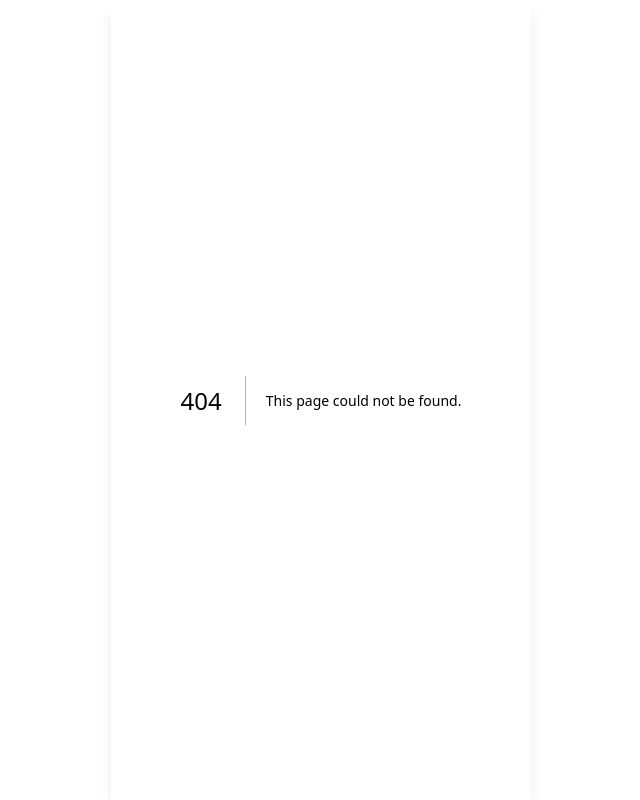
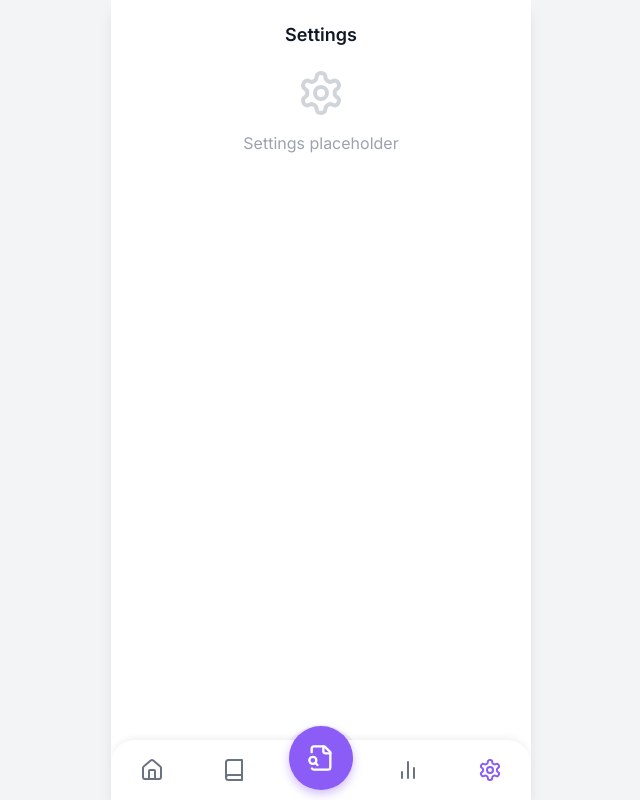
Before and after one commit to muhmdpp/payattuBook, a Next.js app: page /settings in a window 1280 px wide. Before the commit this address had no page. Shown: the whole page, without its empty margins (319-959 px from the left). Built offline with nearby package versions, Linux system fonts and the light colour scheme.

Commit message:
feedback-roll

```diff
--- a/src/app/globals.css
+++ b/src/app/globals.css
@@ -1,12 +1,17 @@
 @import url('https://fonts.googleapis.com/css2?family=Inter:wght@400;500;600;700&display=swap');
 
 :root {
-  --primary: #5B21B6; /* Deep Purple */
+    --primary: #5B21B6;
+    /* Deep Purple */
     --primary-gradient: linear-gradient(180deg, #3B0764 0%, #4C1D95 100%);
-  --accent: #8B5CF6; /* Purple FAB */
-  --success: #22C55E; /* Green button */
-  --background: #F3F4F6; /* Light gray background to show mobile frame */
-  --surface: #FFFFFF; /* White */
+    --accent: #8B5CF6;
+    /* Purple FAB */
+    --success: #22C55E;
+    /* Green button */
+    --background: #F3F4F6;
+    /* Light gray background to show mobile frame */
+    --surface: #FFFFFF;
+    /* White */
     --text-main: #111827;
     --text-muted: #6B7280;
     --border: #E5E7EB;
@@ -27,6 +32,8 @@
     box-sizing: border-box;
     margin: 0;
     padding: 0;
+    /* Disable highlight color on mobile tap to feel native */
+    -webkit-tap-highlight-color: transparent;
 }
 
 body {
@@ -38,6 +45,8 @@ body {
     justify-content: center;
     align-items: flex-start;
     min-height: 100vh;
+    /* Prevent pull-to-refresh and bounce on mobile */
+    overscroll-behavior-y: none;
 }
 
 a {
@@ -49,7 +58,9 @@ ul {
     list-style: none;
 }
 
-button, input, select {
+button,
+input,
+select {
     font-family: inherit;
     color: inherit;
 }
@@ -67,10 +78,18 @@ button {
     min-height: 100vh;
     background-color: var(--surface);
     position: relative;
+    /* Prevent horizontal scrolling */
     overflow-x: hidden;
+    /* Hide vertical scrollbar out of the frame */
+    scrollbar-width: none;
+    -ms-overflow-style: none;
     box-shadow: var(--shadow-lg);
     display: flex;
     flex-direction: column;
+}
+
+.mobile-wrapper::-webkit-scrollbar {
+    display: none;
 }
 
 /* Custom Scrollbar for hidden horizontal scrolls */
--- a/src/app/layout.tsx
+++ b/src/app/layout.tsx
@@ -11,6 +11,7 @@ export const viewport: Viewport = {
     initialScale: 1,
     maximumScale: 1,
     userScalable: false,
+    viewportFit: 'cover',
     themeColor: '#3B0764',
 };
 
--- /dev/null
+++ b/src/app/settings/page.tsx
@@ -0,0 +1,18 @@
+import Header from '@/components/Header';
+import BottomNav from '@/components/BottomNav';
+import { Settings as SettingsIcon } from 'lucide-react';
+
+export default function SettingsPage() {
+    return (
+        <div className="page-container">
+            <Header title="Settings" showBack={false} />
+
+            <main className="form-content" style={{ display: 'flex', flexDirection: 'column', alignItems: 'center', justifyContent: 'center', color: '#9CA3AF', gap: '1rem' }}>
+                <SettingsIcon size={48} color="#D1D5DB" />
+                <p>Settings placeholder</p>
+            </main>
+
+            <BottomNav />
+        </div>
+    );
+}
--- a/src/components/BottomNav.css
+++ b/src/components/BottomNav.css
@@ -30,7 +30,11 @@
     color: var(--text-muted);
     width: 50px;
     height: 50px;
-    transition: color 0.2s ease;
+    transition: color 0.1s ease-out, opacity 0.1s ease-out;
+}
+
+.nav-item:active {
+    opacity: 0.5;
 }
 
 .nav-item.active {
@@ -57,11 +61,13 @@
     justify-content: center;
     align-items: center;
     box-shadow: 0 4px 10px rgba(139, 92, 246, 0.4);
-    transition: transform 0.2s ease;
+    transition: transform 0.1s ease-out, background-color 0.2s ease;
 }
 
 .fab-button:active {
-    transform: scale(0.95);
+    transform: scale(0.92);
+    background-color: #6D28D9;
+    /* Darker purple on tap */
 }
 
 /* Background cutout effect using pseudo-element trick */
```
Lines whose indentation alone changed are shown as unchanged.
